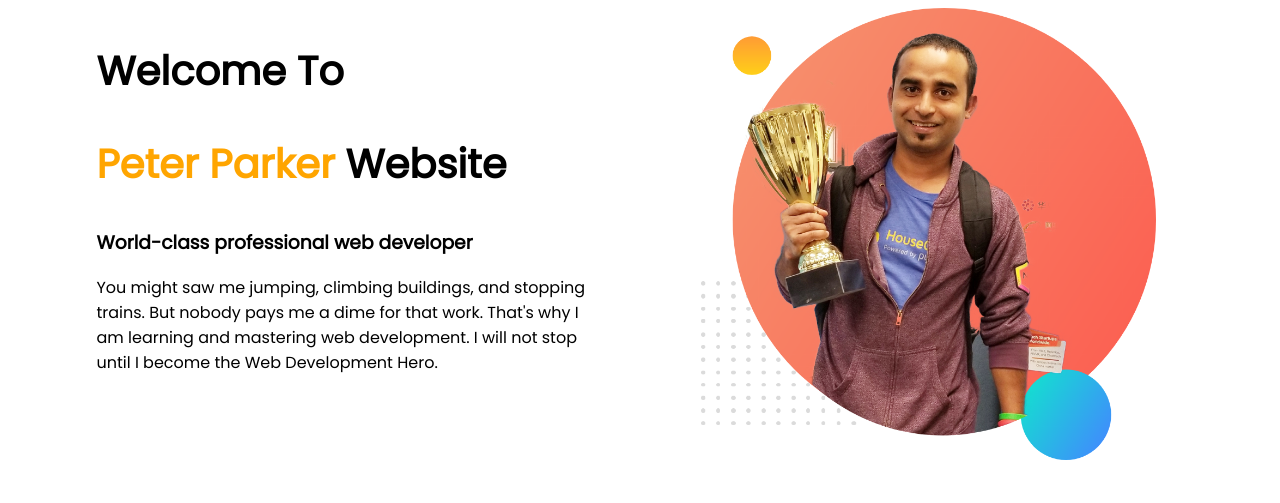
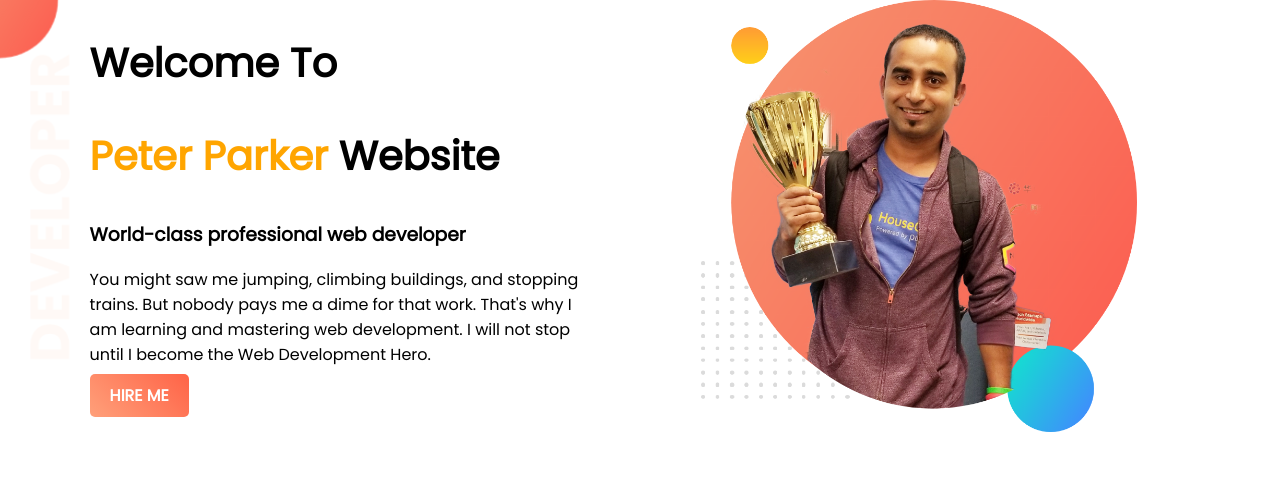
Before and after one commit to sohanur28/web-protfolio, a plain HTML site: page index.html in a window 1280 px wide. Drawn offline with Linux system fonts and the light colour scheme.

Commit message:
top banner

```diff
--- a/index.html
+++ b/index.html
@@ -9,12 +9,13 @@
     <link rel="stylesheet" href="style.css">
 </head>
 <body>
-    <section>
+    <section class="top-banner">
         <div class="half-width">
             <h1>Welcome To</h1>
             <h1><span class="name-highlight">Peter Parker</span> Website</h1>
             <h3>World-class professional web developer</h3>
             <p>You might saw me jumping, climbing buildings, and stopping trains. But nobody pays me a dime for that work. That's why I am learning and mastering web development. I will not stop until I become the Web Development Hero.</p>
+            <a class="link-button" target="_blank" href="https://www.linkedin.com/">HIRE ME</a>
         </div>
         <div class="half-width">
             <img src="images/jhankar.png" alt="">
--- a/style.css
+++ b/style.css
@@ -1,4 +1,5 @@
 body{
+    margin: 0%;
     font-family: 'Poppins', sans-serif;
 }
 h1{
@@ -14,6 +15,21 @@ h1{
     padding-left: 2%;
 }
 .half-width img{
-    width: 90%;
+    width: 85%;
     margin-left: 2%;
 }
+.top-banner{
+    background-image: url("images/top-banner.png");
+    background-repeat: no-repeat;
+}
+section{
+    height: 500px;
+}
+.link-button{
+    text-decoration: none;
+    background-image: linear-gradient(45deg,lightSalmon, tomato);
+    padding: 10px 20px;
+    border-radius: 5px;
+    color: white;
+    font-weight: 700;
+}
```
